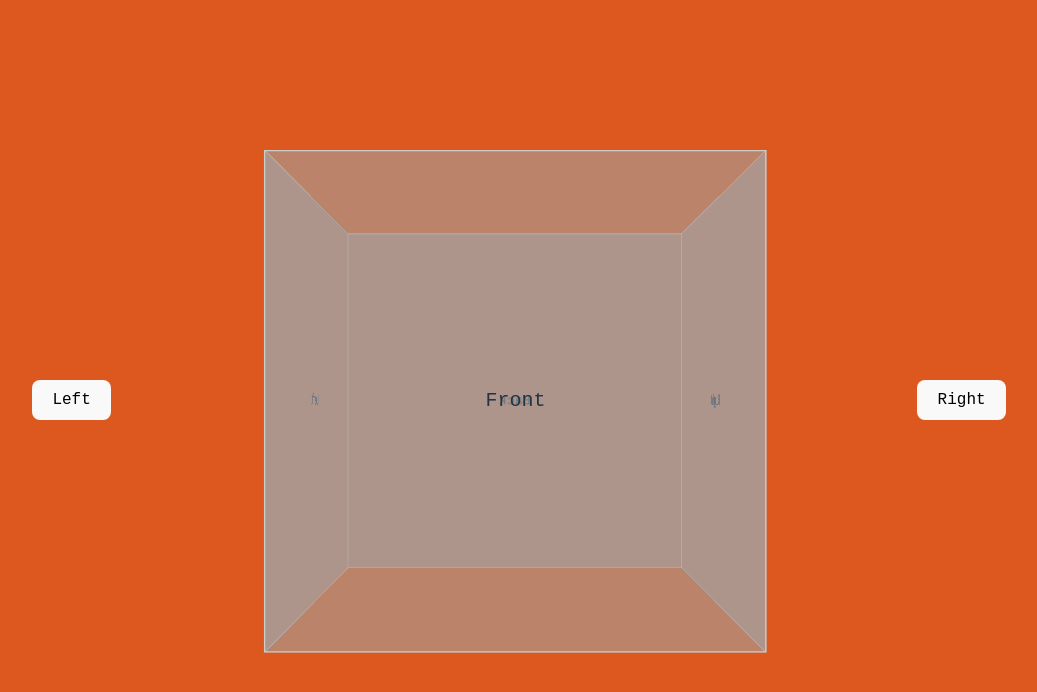
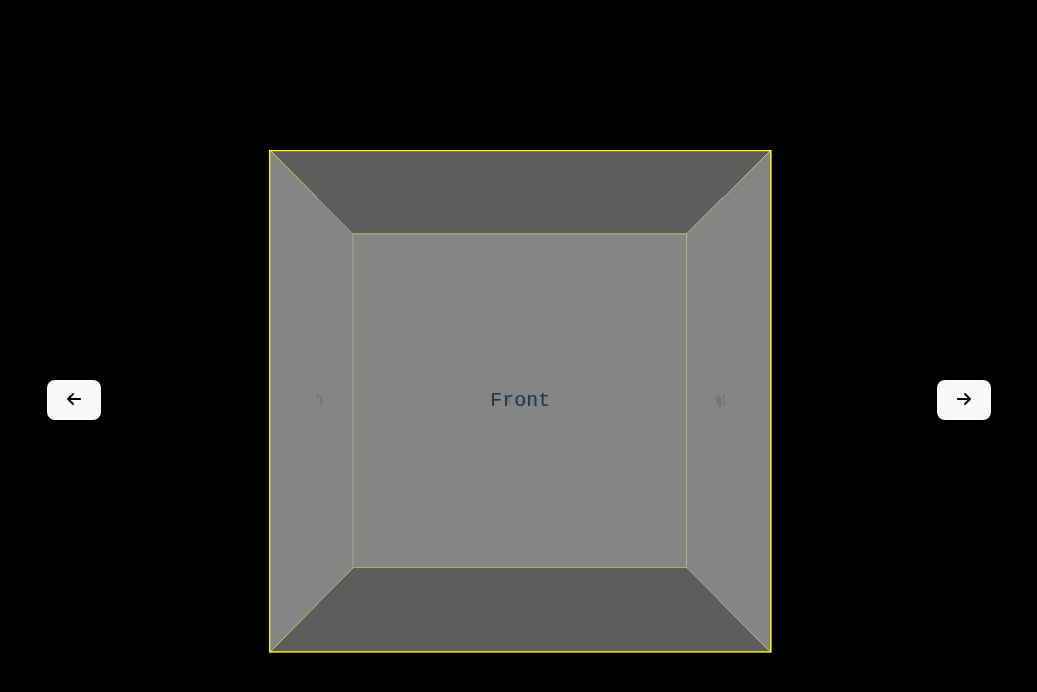
Before and after one commit to nonstickcode/cube-test, a React (Vite) app: page / in a window 1280 px wide. Shown: the top 692 px of the page, without its empty margins (121-1158 px from the left). Built offline with nearby package versions, Linux system fonts and the light colour scheme.

Commit message:
add font awesome

```diff
--- a/package.json
+++ b/package.json
@@ -10,6 +10,9 @@
     "preview": "vite preview"
   },
   "dependencies": {
+    "@fortawesome/fontawesome-svg-core": "^6.5.1",
+    "@fortawesome/free-solid-svg-icons": "^6.5.1",
+    "@fortawesome/react-fontawesome": "^0.2.0",
     "react": "^18.2.0",
     "react-dom": "^18.2.0"
   },
--- a/src/App.css
+++ b/src/App.css
@@ -1,5 +1,5 @@
 body {
-  background-color: #dd581e; /* Light blue background */
+  background-color: black; /* Light blue background */
   display: flex;
   justify-content: center;
   align-items: center;
--- a/src/App.tsx
+++ b/src/App.tsx
@@ -1,7 +1,6 @@
-import { useState } from 'react'
-import reactLogo from './assets/react.svg'
 import './App.css'
 import Cube from "./components/Cube/Cube"
+
 
 function App() {
 
--- a/src/components/Cube/Cube.css
+++ b/src/components/Cube/Cube.css
@@ -31,7 +31,7 @@
   width: 100%;
   height: 100%;
   background: rgba(164, 164, 166, 0.57);
-  border: 1px solid #ccc;
+  border: 1px solid #ffff03;
   display: flex;
   align-items: center;
   justify-content: center;
--- a/src/components/Cube/Cube.tsx
+++ b/src/components/Cube/Cube.tsx
@@ -1,5 +1,7 @@
 import { useState } from 'react';
 import './Cube.css';
+import { faArrowLeft, faArrowRight } from '@fortawesome/free-solid-svg-icons';
+import { FontAwesomeIcon } from '@fortawesome/react-fontawesome';
 
 const Cube: React.FC = () => {
   const [rotation, setRotation] = useState<number>(0);
@@ -14,7 +16,9 @@ const Cube: React.FC = () => {
 
   return (
     <div className="cube-wrapper">
-      <button className='rotate-left' onClick={rotateLeft}>Left</button>
+      <button className='rotate-left' onClick={rotateLeft}>
+        <FontAwesomeIcon icon={faArrowLeft} />
+      </button>
       <div className="cube-container">
         <div className="cube" style={{ transform: `rotateY(${rotation}deg)` }}>
           <div className="cube-face front">Front</div>
@@ -23,7 +27,9 @@ const Cube: React.FC = () => {
           <div className="cube-face left">Left</div>
         </div>
       </div>
-      <button className='rotate-right' onClick={rotateRight}>Right</button>
+      <button className='rotate-right' onClick={rotateRight}>
+      <FontAwesomeIcon icon={faArrowRight} />
+      </button>
     </div>
   );
 };
```
Also changed, not shown: 1 other file (tests, documents, lock files or other folders).
